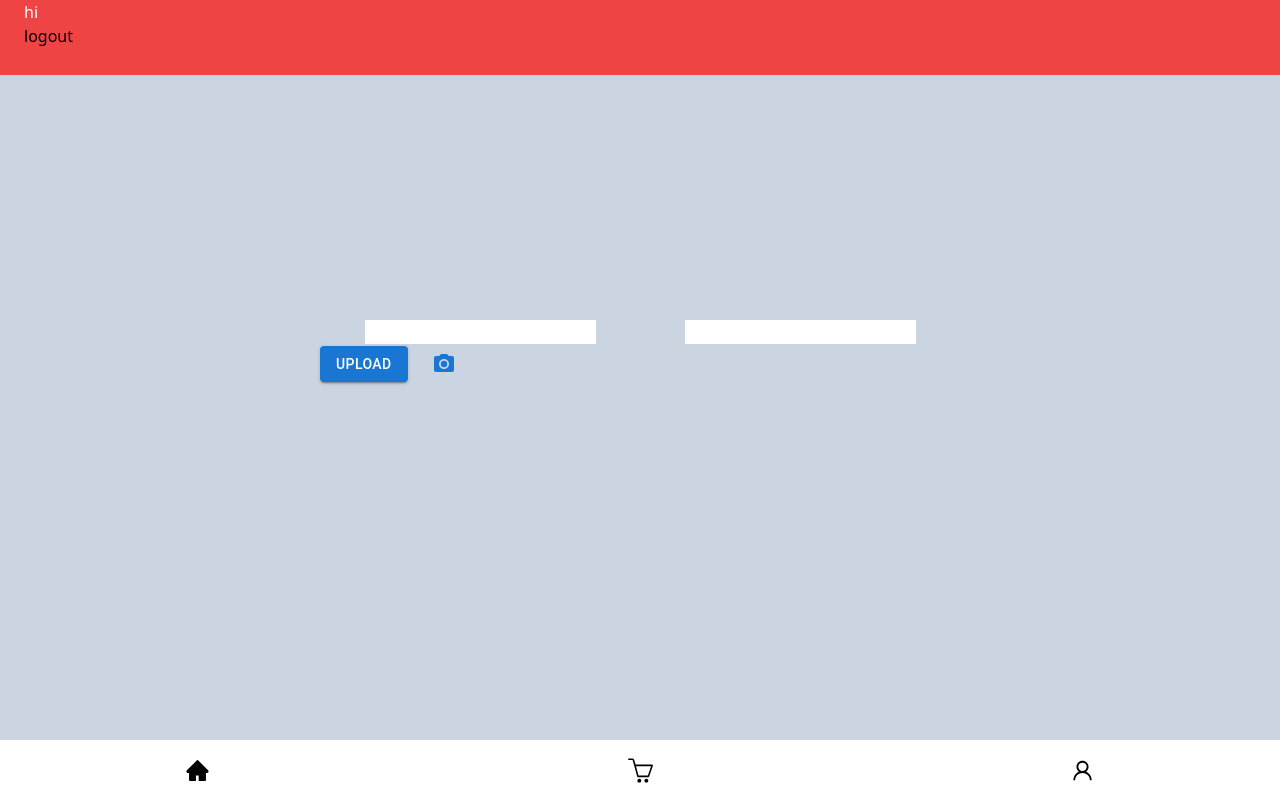
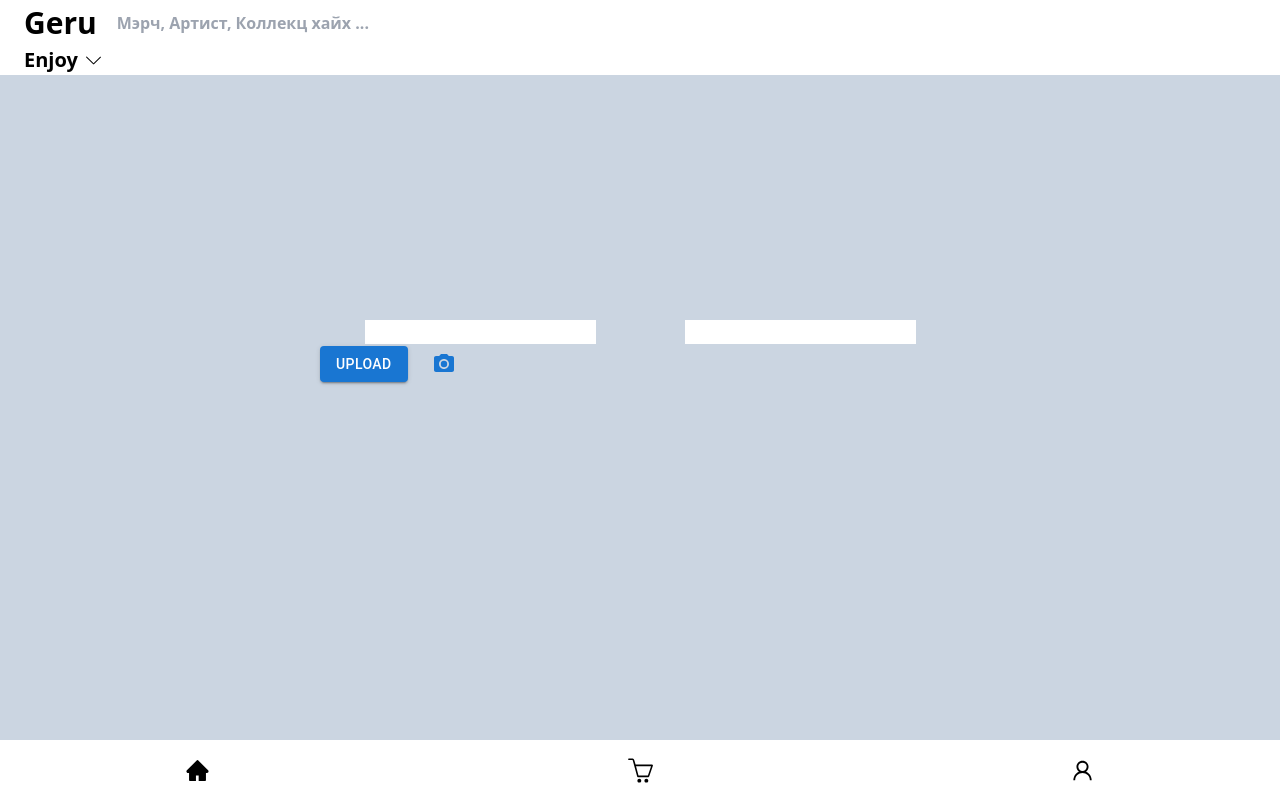
Before and after one commit to HOP2-22/team3-demo, a Next.js app in the folder frontend/: page /CreateProduct in a window 1280 px wide. Shown: the top 800 px of the page. Built offline with nearby package versions, Linux system fonts and the light colour scheme.

Commit message:
headerimg

```diff
--- a/frontend/src/components/ArtistHeader.jsx
+++ b/frontend/src/components/ArtistHeader.jsx
@@ -35,13 +35,16 @@
   };
 
   return (
-    <div
+    <div>
+      {/* <div
         className={` ${
           isArtist ? "z-10" : "z-4"
-      } w-full fixed top-0 z-6 bg-red-500 `}>
+        } w-full fixed top-0 z-6 bg-red-500 `}
+      >
         <Container
           maxWidth="xl"
-        className="flex justify-between h-[75px]  items-center">
+          className="flex justify-between h-[75px]  items-center"
+        >
           <div className="text-white">hi</div>
           <div
             className=""
@@ -49,10 +52,12 @@
               setIsArtist(false);
               setIsClient(true);
               logOut();
-          }}>
+            }}
+          >
             logout
           </div>
         </Container>
+      </div> */}
     </div>
   );
 }
--- a/frontend/src/context/context.jsx
+++ b/frontend/src/context/context.jsx
@@ -39,8 +39,6 @@
       // setCurrentUser(user);
       const { data } = await axios.get("http://localhost:7070/user/getUser");
 
-      console.log(data, "this is a token");
-
       setCurrentUser({
         username: data?.user?.username,
         image: data?.user?.image,
--- a/frontend/src/pages/Login.jsx
+++ b/frontend/src/pages/Login.jsx
@@ -5,6 +5,7 @@
 import { useRouter } from "next/navigation";
 import { Context } from "@/context/context";
 import toast from "react-hot-toast";
+import Cookies from "js-cookie";
 
 export default function LoginUser() {
   const [email, setEmail] = useState("");
@@ -37,7 +38,7 @@
 
       Cookie.set("token", res.data?.token);
       Cookie.set("user", res.data?.user.email);
-      console.log(res.data.user.Role);
+      Cookies.set("role", res.data?.user.Role);
       router.push("/");
     } catch (error) {
       console.log(error);
--- a/frontend/src/pages/loginArtist.jsx
+++ b/frontend/src/pages/loginArtist.jsx
@@ -12,7 +12,6 @@
 
   const [emailArtist, setEmailArtist] = useState();
   const [passwordArtist, setPasswordArtist] = useState();
-  const [checkpassArtist, setCheckPassArtist] = useState();
   const { setIsClient, setIsArtist, currentUser, setCurrentUser } =
     useAuthContext();
 
```
Also changed, not shown: 1 other file (tests, documents, lock files or other folders). Lines whose indentation alone changed are shown as unchanged.
